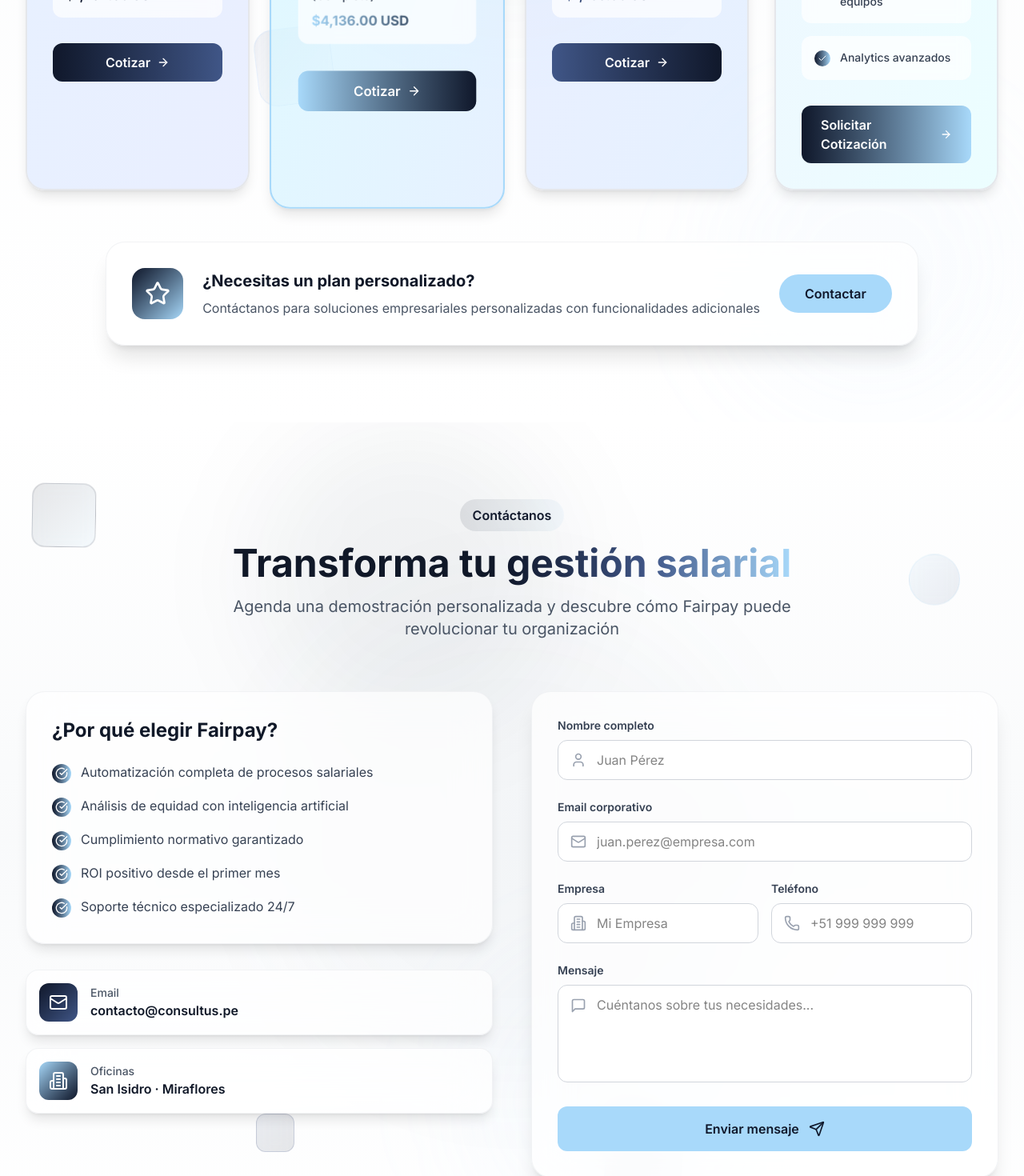
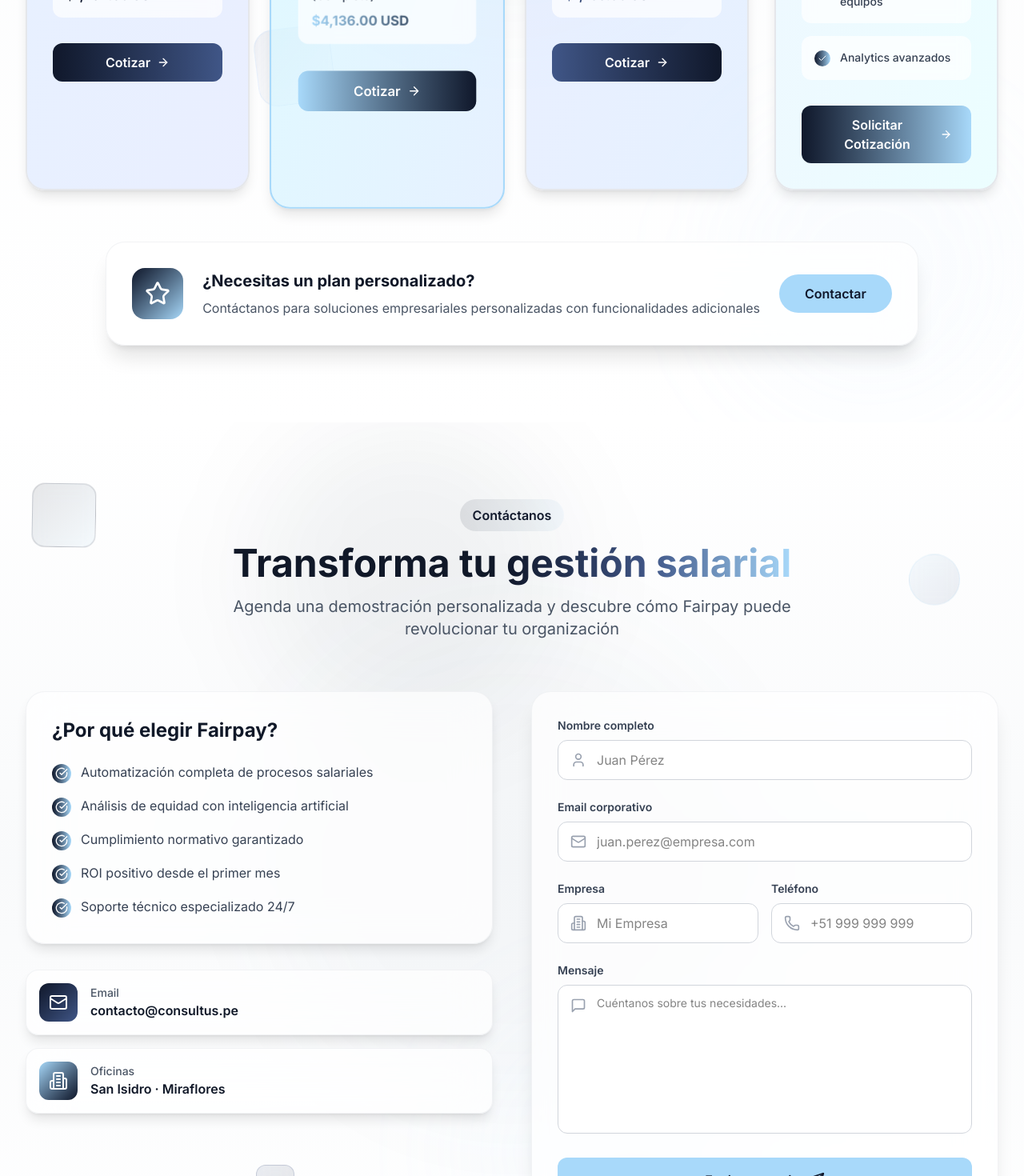
Before and after one commit to fairpayconsultus/landingPageFairpay, a React (Vite) app: page / in a window 1280 px wide. Shown: the part 8540-10010 px from the top of the page at 80% size. Built offline with nearby package versions, Linux system fonts and the light colour scheme.

Commit message:
set messages

```diff
--- a/src/app/components/ContactForm.tsx
+++ b/src/app/components/ContactForm.tsx
@@ -1,6 +1,6 @@
 import { motion } from "motion/react";
 import { useInView } from "motion/react";
-import { useRef, useState } from "react";
+import { useRef, useState, useEffect } from "react";
 import { Mail, Phone, Building2, User, MessageSquare, Send, CheckCircle } from "lucide-react";
 
 export function ContactForm() {
@@ -14,6 +14,37 @@
     phone: "",
     message: "",
   });
+
+  // Check for plan information on component mount and when custom event is fired
+  useEffect(() => {
+    console.log('Checking for plan info...');
+    const planInfo = sessionStorage.getItem('planInfo');
+    console.log('Plan info found:', planInfo);
+    if (planInfo) {
+      console.log('Setting plan info to message field');
+      setFormData(prev => ({
+        ...prev,
+        message: planInfo
+      }));
+      // Clear the session storage after using it
+      sessionStorage.removeItem('planInfo');
+    }
+
+    // Listen for custom event
+    const handlePlanInfoUpdate = (event: any) => {
+      console.log('Custom event received:', event.detail);
+      setFormData(prev => ({
+        ...prev,
+        message: event.detail
+      }));
+    };
+
+    window.addEventListener('planInfoUpdated', handlePlanInfoUpdate);
+
+    return () => {
+      window.removeEventListener('planInfoUpdated', handlePlanInfoUpdate);
+    };
+  }, []);
 
   const handleChange = (e: React.ChangeEvent<HTMLInputElement | HTMLTextAreaElement>) => {
     setFormData({
@@ -287,8 +318,8 @@
                         value={formData.message}
                         onChange={handleChange}
                         required
-                        rows={4}
-                        className="w-full pl-12 pr-4 py-3 bg-white border border-gray-300 rounded-xl focus:outline-none focus:ring-2 focus:ring-[#10182b] focus:border-transparent transition-all resize-none"
+                        rows={8}
+                        className="w-full pl-12 pr-4 py-3 bg-white border border-gray-300 rounded-xl focus:outline-none focus:ring-2 focus:ring-[#10182b] focus:border-transparent transition-all resize-none text-sm"
                         placeholder="Cuéntanos sobre tus necesidades..."
                       />
                     </div>
--- a/src/app/components/Pricing.tsx
+++ b/src/app/components/Pricing.tsx
@@ -1,11 +1,33 @@
 import { motion } from "motion/react";
 import { useInView } from "motion/react";
 import { useRef } from "react";
-import { Check, Star, ArrowRight, Building2, Users, Building, Rocket } from "lucide-react";
+import { ArrowRight, Building2, Users, Building, Rocket, Check, Star } from "lucide-react";
 
 export function Pricing() {
   const ref = useRef(null);
   const isInView = useInView(ref, { once: true, margin: "-100px" });
+
+  const handleCotizarClick = (plan: any) => {
+    // Create plan information message
+    const planInfo = plan.customQuote
+      ? `Estoy interesado en el ${plan.name} - ${plan.range}\n${plan.description}\n\nMe gustaría recibir información sobre las soluciones personalizadas para corporaciones.`
+      : `Estoy interesado en el ${plan.name} - ${plan.range}\n${plan.description}\n\nMódulos incluidos:\n${plan.modules.map((m: any) => `- ${m.name}: $${m.price.toLocaleString("en-US", { minimumFractionDigits: 2 })} USD`).join('\n')}`;
+
+    console.log('Setting plan info:', planInfo);
+
+    // Store in sessionStorage for the contact form to use
+    sessionStorage.setItem('planInfo', planInfo);
+
+    // Navigate to contact form with a small delay to ensure the form is ready
+    const contactElement = document.getElementById('contacto');
+    if (contactElement) {
+      contactElement.scrollIntoView({ behavior: 'smooth' });
+      // Trigger a custom event to notify the contact form
+      setTimeout(() => {
+        window.dispatchEvent(new CustomEvent('planInfoUpdated', { detail: planInfo }));
+      }, 500);
+    }
+  };
 
   const plans = [
     {
@@ -246,13 +268,13 @@
                 </div>
 
                 {/* CTA Button */}
-                <a
-                  href="#contacto"
+                <button
+                  onClick={() => handleCotizarClick(plan)}
                   className={`w-full flex items-center justify-center gap-2 px-6 py-3 bg-gradient-to-r ${plan.color} text-white rounded-xl font-semibold hover:shadow-xl transition-all duration-300 hover:scale-105 group`}
                 >
                   {plan.customQuote ? "Solicitar Cotización" : "Cotizar"}
                   <ArrowRight className="w-4 h-4 group-hover:translate-x-1 transition-transform" />
-                </a>
+                </button>
               </div>
             </motion.div>
           ))}
```
